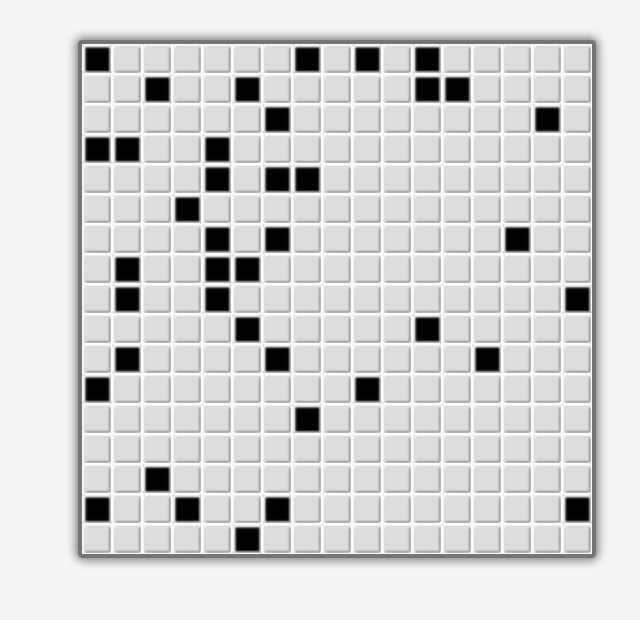
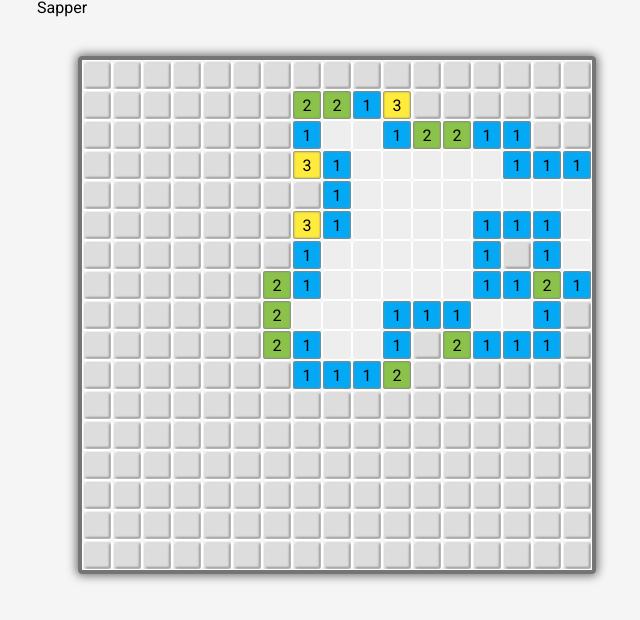
Before and after one commit to Savtym/sapper, a plain HTML site: page index.html in a window 1280 px wide. Both pictures are taken after a click on the element 640 px from the left and 299 px from the top of the page. Shown: the whole page, without its empty margins (303-943 px from the left). Drawn offline with Linux system fonts and the light colour scheme.

Commit message:
logic game release

```diff
--- a/css/style.css
+++ b/css/style.css
@@ -70,12 +70,19 @@ section {
 }
 
 #game .bomb {
-	background: #000;
+}
+
+#game .flag {
+	background: #FF3D00;
+}
+
+#game .bomb.active {
+	background: #F44336;
 }
 
 #game div[numb].active {
     box-shadow: inset 0 0 2px 1px #888;
-    transition: box-shadow .1s;
+    transition: all .3s;
 }
 
 #game div[numb="1"].active {
--- a/index.html
+++ b/index.html
@@ -6,6 +6,9 @@
 </head>
 <body>
 	<section>
+		<div class="info">
+			<h1>Sapper</h1>
+		</div>
 		<div id="game"></div>
 	</section>
 	<script src="script/script.js"></script>
--- a/script/script.js
+++ b/script/script.js
@@ -1,19 +1,14 @@
 var x 				= 510;
 var y 				= 510;
 var bomb 			= 40;
-var colorSide 		= "#000";
-
-
 
 var game 	= document.getElementById('game');
-
 
 function preparation() {
 	var side = 30;
     for (var i = 0; i < x; i += side)
         for (var j = 0; j < y; j += side)
         	game.insertAdjacentHTML('beforeend', '<div id="'+i/side+'_'+j/side+'" style="left:'+j+'px;top:'+i+'px;"></div>');
-
 	for (var i = 0; i < bomb; ++i, document.getElementById(iCur + '_' + jCur).classList.add('bomb')) {
 		for (var iCur = Math.floor(Math.random()*x/side,1),jCur = Math.floor(Math.random()*y/side,1); document.getElementById(iCur + '_' + jCur).classList.contains('bomb');iCur = Math.floor(Math.random()*x/side,1), jCur = Math.floor(Math.random()*y/side,1));
 		for (var iRow = iCur-1; iRow < iCur+2; ++iRow) {
@@ -33,4 +28,48 @@ function preparation() {
 		arrayBomb[i].removeAttribute('numb');
 }
 
+function gameover() {
+	alert('Game over!');
+}
+
+function spaceField(el) {
+	if (el != null && !el.classList.contains('active') && !el.hasAttribute('numb')) {
+		el.classList.add('active');
+		var iCur = parseInt(el.id);
+		var jCur = parseInt(el.id.replace(iCur+'_',''));
+		spaceField(document.getElementById((iCur+1)+'_'+jCur));
+		spaceField(document.getElementById((iCur-1)+'_'+jCur));
+		spaceField(document.getElementById(iCur+'_'+(jCur+1)));
+		spaceField(document.getElementById(iCur+'_'+(jCur-1)));
+		spaceField(document.getElementById((iCur+1)+'_'+(jCur+1)));
+		spaceField(document.getElementById((iCur+1)+'_'+(jCur-1)));
+		spaceField(document.getElementById((iCur-1)+'_'+(jCur+1)));
+		spaceField(document.getElementById((iCur-1)+'_'+(jCur-1)));
+	} else if (el != null && el.hasAttribute('numb')) {
+		var iCur = parseInt(el.id);
+		var jCur = parseInt(el.id.replace(iCur+'_',''));
+		for (var iRow = iCur-1; iRow < iCur+2; ++iRow)
+			for (var jColumn = jCur-1; jColumn < jCur+2; ++jColumn)
+				el.classList.add('active');
+	}
+}
+
 preparation();
+
+game.onclick = function(event) {
+	event = event || window.event;
+	event.preventDefault ? event.preventDefault() : event.returnValue = false;
+	if (event.target.classList.contains('bomb')) {
+		event.target.classList.add('active');
+		gameover();
+	} else if (!event.target.hasAttribute('numb'))
+		spaceField(event.target,parseInt(event.target.id),parseInt(event.target.id.replace(parseInt(event.target.id)+'_','')));
+	event.target.classList.add('active');
+}
+
+game.oncontextmenu = function(event) {
+	event = event || window.event;
+	event.preventDefault ? event.preventDefault() : event.returnValue = false;
+	if (!event.target.classList.contains('active'))
+		event.target.classList.toggle('flag');
+};
```
